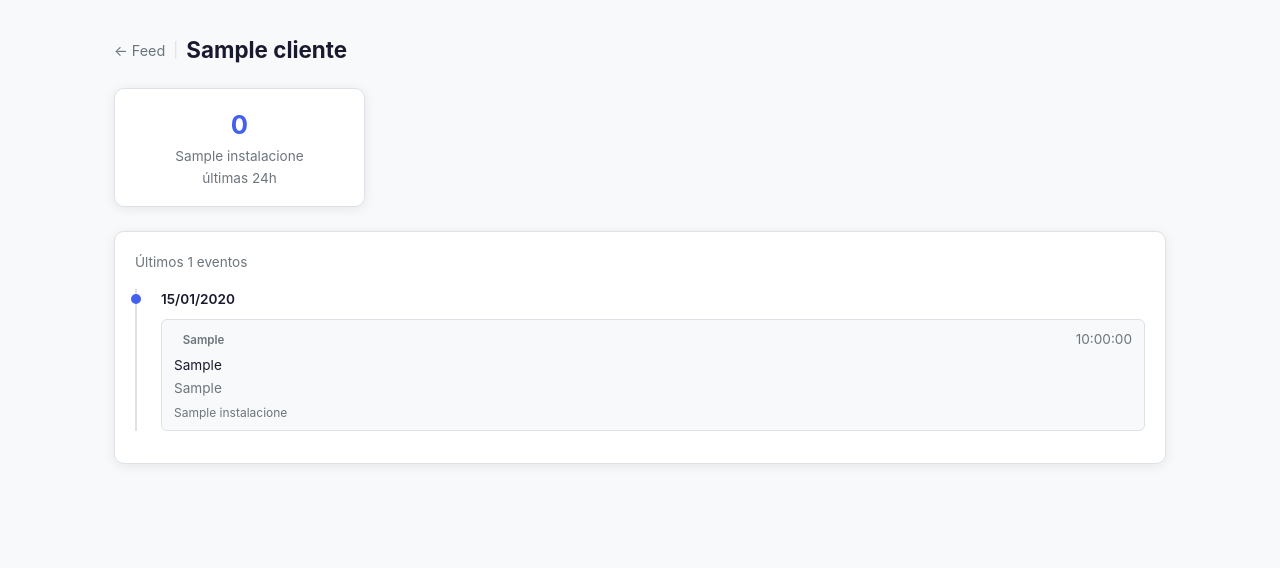
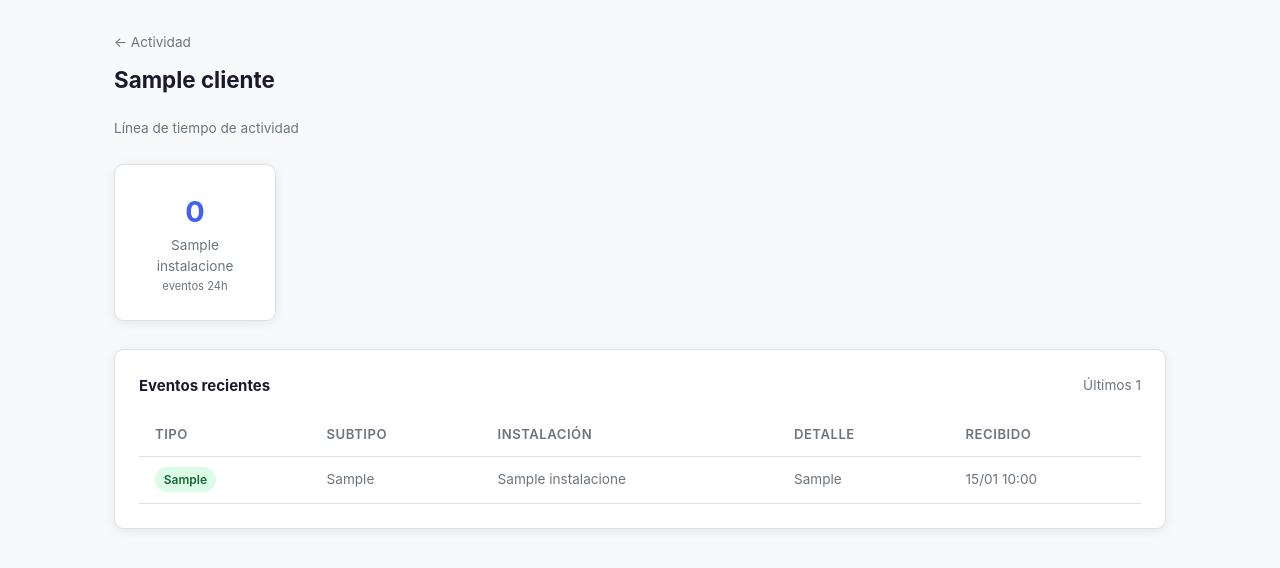
Before and after one commit to zynnoslabs/Central, a Flask app: page /actividad/cliente/1 in a window 1280 px wide. Shown: the part 59-627 px from the top of the page. Run offline with Flask 3, Linux system fonts and the light colour scheme; a user stored in the database is signed in; tables that the repository leaves empty hold one stand-in row (values such as "Sample post").

Commit message:
Etapa H: Templates del modulo actividad

```diff
--- a/app/templates/actividad/timeline_cliente.html
+++ b/app/templates/actividad/timeline_cliente.html
@@ -2,72 +2,68 @@
 {% block title %}Actividad — {{ cliente.nombre }} — Zynnos Central{% endblock %}
 
 {% block content %}
-<div class="flex gap-1" style="margin-bottom:1.25rem; align-items:center;">
-  <a href="{{ url_for('actividad.feed') }}" style="color:var(--fg-muted); text-decoration:none; font-size:.9rem;">← Feed</a>
-  <span style="color:var(--border);">|</span>
-  <h1 class="page-title" style="margin-bottom:0;">{{ cliente.nombre }}</h1>
-</div>
+<p class="text-muted text-small mb-1">
+  <a href="{{ url_for('actividad.feed') }}" style="color:var(--fg-muted); text-decoration:none;">← Actividad</a>
+</p>
+<h1 class="page-title">{{ cliente.nombre }}</h1>
+<p class="text-muted text-small" style="margin-bottom:1.5rem;">Línea de tiempo de actividad</p>
 
-<!-- Conteo por instalación últimas 24h -->
+<!-- Conteo por instalación (24h) -->
 {% if cliente.instalaciones %}
-<div style="display:grid; grid-template-columns: repeat(auto-fill, minmax(200px, 1fr)); gap:1rem; margin-bottom:1.5rem;">
+<div style="display:grid; grid-template-columns: repeat(auto-fill, minmax(160px, 1fr)); gap:1rem; margin-bottom:1.75rem;">
   {% for inst in cliente.instalaciones %}
-  <div class="card" style="text-align:center; padding:1rem;">
-    <p style="font-size:1.6rem; font-weight:700; color:var(--accent);">
-      {{ conteo_inst.get(inst.id, 0) }}
-    </p>
-    <p class="text-muted text-small">{{ inst.nombre }}</p>
-    <p class="text-muted text-small">últimas 24h</p>
+  <div class="card" style="text-align:center;">
+    <a href="{{ url_for('tablero.detalle_instalacion', inst_id=inst.id) }}" style="text-decoration:none; color:inherit;">
+      <p style="font-size:1.8rem; font-weight:700; color:var(--accent);">{{ conteo_inst.get(inst.id, 0) }}</p>
+      <p class="text-muted text-small">{{ inst.nombre }}</p>
+      <p class="text-muted" style="font-size:.7rem;">eventos 24h</p>
+    </a>
   </div>
   {% endfor %}
 </div>
 {% endif %}
 
-<!-- Línea de tiempo -->
-{% if eventos %}
-<div class="card" style="padding:1.25rem;">
-  <p class="text-muted text-small" style="margin-bottom:1rem;">Últimos {{ eventos|length }} eventos</p>
+<!-- Timeline -->
+<div class="card">
+  <div class="flex" style="justify-content:space-between; align-items:center; margin-bottom:1rem;">
+    <p class="font-bold">Eventos recientes</p>
+    <span class="text-muted text-small">Últimos {{ eventos|length }}</span>
+  </div>
 
-  <div style="position:relative; padding-left:1.5rem; border-left:2px solid var(--border);">
-    {% set ns = namespace(fecha_actual='') %}
-    {% for ev in eventos %}
-      {% set fecha_ev = ev.recibido_en.strftime('%d/%m/%Y') %}
-
-      {% if fecha_ev != ns.fecha_actual %}
-        {% set ns.fecha_actual = fecha_ev %}
-        <div style="position:absolute; left:-1px; width:10px; height:10px; background:var(--accent);
-                    border-radius:50%; margin-top:.3rem; transform:translateX(-50%);"></div>
-        <p style="font-weight:600; font-size:.85rem; margin-bottom:.5rem; margin-top:{% if not loop.first %}1.5rem{% else %}0{% endif %};">
-          {{ fecha_ev }}
-        </p>
-      {% endif %}
-
-      <div style="margin-bottom:.75rem; padding:.5rem .75rem;
-                  background:var(--bg); border-radius:6px; border:1px solid var(--border);">
-        <div class="flex gap-1" style="justify-content:space-between; margin-bottom:.15rem;">
-          <span class="badge {% if ev.tipo == 'error_ui' %}badge-error{% elif ev.tipo == 'ia_usada' %}badge-warn{% elif ev.tipo == 'login' %}badge-ok{% else %}badge-inactivo{% endif %}" style="font-size:.72rem;">
-            {{ ev.tipo }}
-          </span>
-          <span class="text-muted text-small">{{ ev.recibido_en.strftime('%H:%M:%S') }}</span>
-        </div>
-        {% if ev.subtipo %}
-          <p class="text-small" style="margin-bottom:.1rem;">{{ ev.subtipo }}</p>
-        {% endif %}
-        {% if ev.detalle %}
-          <p class="text-muted text-small">{{ ev.detalle }}</p>
-        {% endif %}
-        <p class="text-muted text-small" style="font-size:.75rem; margin-top:.2rem;">
-          {{ ev.instalacion.nombre }}
-        </p>
-      </div>
-    {% endfor %}
+  {% if not eventos %}
+  <p class="text-muted text-small" style="text-align:center; padding:2rem 0;">
+    No hay eventos registrados para este cliente.
+  </p>
+  {% else %}
+  <div class="tabla-wrap">
+    <table>
+      <thead>
+        <tr>
+          <th>Tipo</th>
+          <th>Subtipo</th>
+          <th>Instalación</th>
+          <th>Detalle</th>
+          <th>Recibido</th>
+        </tr>
+      </thead>
+      <tbody>
+        {% for ev in eventos %}
+        <tr>
+          <td><span class="badge badge-ok" style="font-size:.75rem;">{{ ev.tipo }}</span></td>
+          <td class="text-muted text-small">{{ ev.subtipo or '—' }}</td>
+          <td class="text-muted text-small">{{ ev.instalacion.nombre }}</td>
+          <td class="text-muted text-small" style="max-width:200px; overflow:hidden; text-overflow:ellipsis; white-space:nowrap;"
+              title="{{ ev.detalle or '' }}">
+            {{ ev.detalle or '—' }}
+          </td>
+          <td class="text-muted text-small" style="white-space:nowrap;">
+            {{ ev.recibido_en.strftime('%d/%m %H:%M') }}
+          </td>
+        </tr>
+        {% endfor %}
+      </tbody>
+    </table>
   </div>
+  {% endif %}
 </div>
-{% else %}
-<div class="card" style="text-align:center; padding:3rem;">
-  <p style="font-size:2rem; margin-bottom:.75rem;">📭</p>
-  <p class="font-bold mb-1">Sin actividad registrada</p>
-  <p class="text-muted text-small">Instalá el agente en los sistemas de este cliente para ver actividad.</p>
-</div>
-{% endif %}
 {% endblock %}
```
Also changed, not shown: app/templates/actividad/feed.html (+42 -41 lines).
